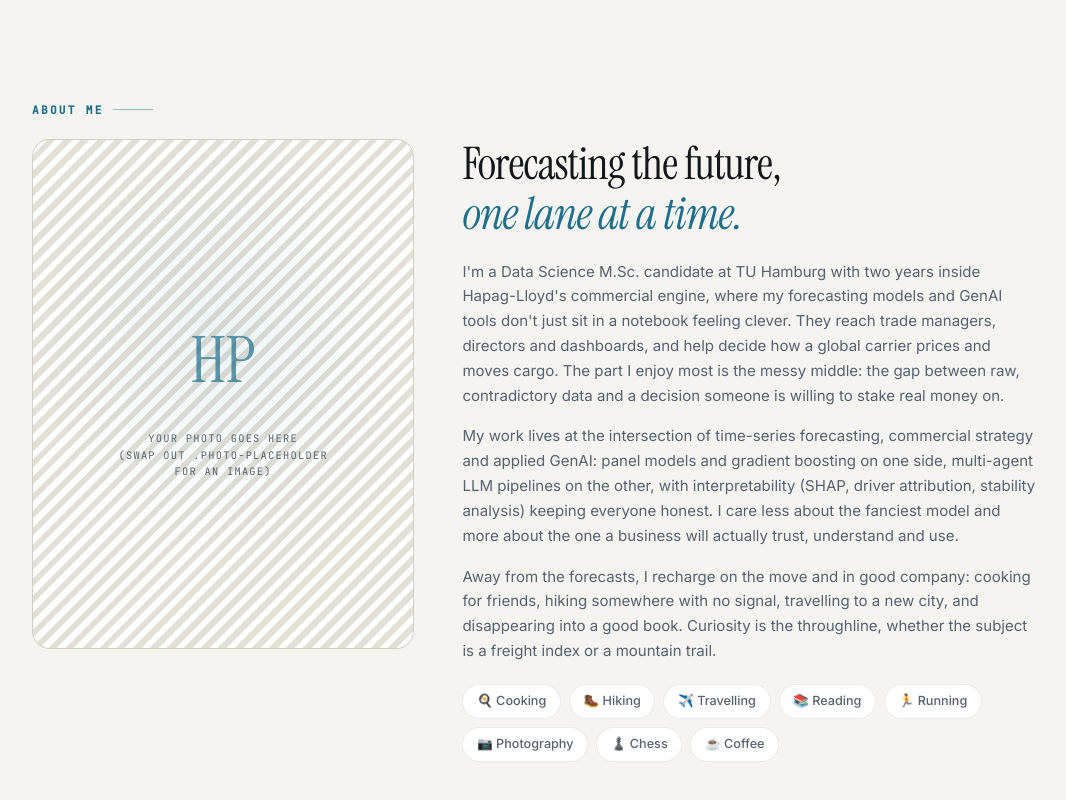
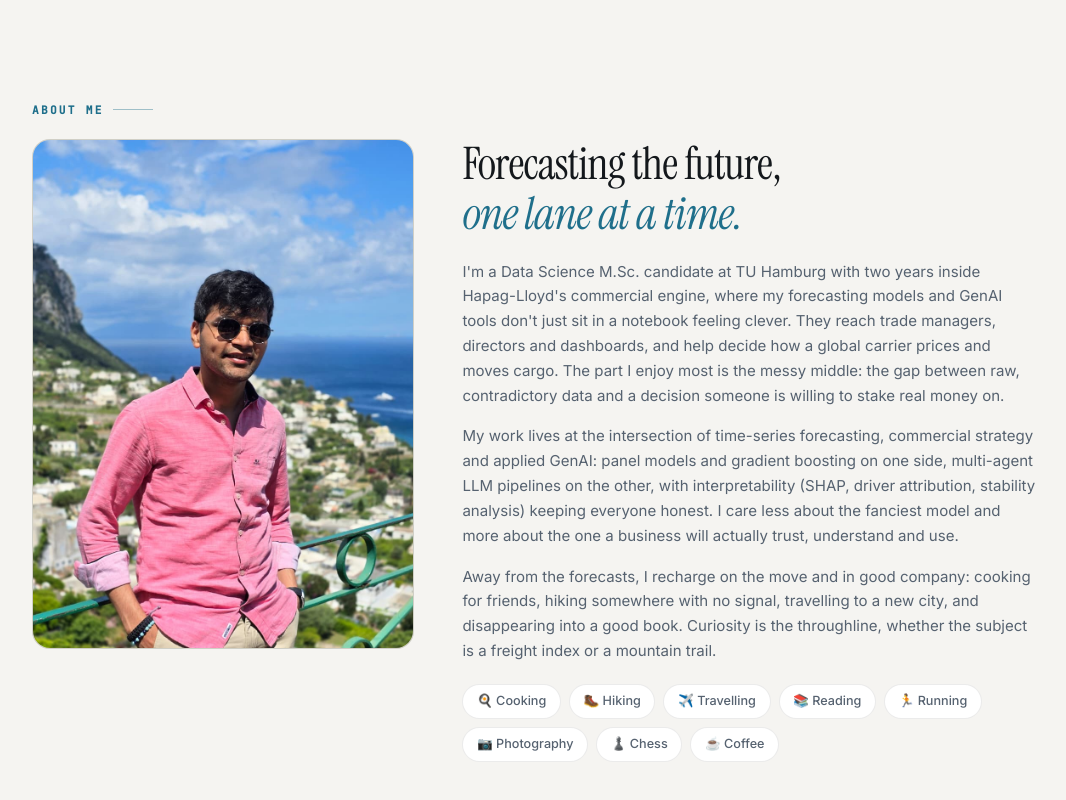
Before and after one commit to Hemant-Parakh/hemant-parakh.github.io, a plain HTML site: page index.html in a window 1280 px wide. Shown: the part 5279-6079 px from the top of the page, without its empty margins (106-1172 px from the left). Drawn offline with Linux system fonts and the light colour scheme; animation ran at ten frames a second.

Commit message:
Update CV and add profile photo

```diff
--- a/index.html
+++ b/index.html
@@ -655,10 +655,7 @@
     <p class="section-label reveal">About Me</p>
     <div class="about-grid">
       <div class="photo-frame reveal reveal-left">
-        <div class="photo-placeholder">
-          <div class="photo-initials">HP</div>
-          <div class="photo-label">your photo goes here<br/>(swap out .photo-placeholder<br/>for an image)</div>
-        </div>
+        <img src="hemant.jpg" alt="Hemant Parakh" style="width:100%;height:100%;object-fit:cover;object-position:center 22%;"/>
       </div>
       <div class="reveal reveal-right reveal-delay-1">
         <h2 style="margin-bottom:1.25rem;">Forecasting the future,<br/><em>one lane at a time.</em></h2>
```
Also changed, not shown: hemant.jpg (added), 1 other file.
